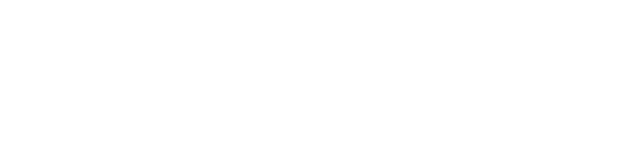
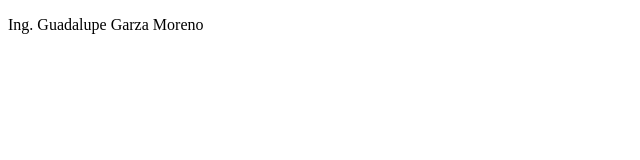
Before and after one commit to ggarzam88/taller, a plain HTML site: page participantes.html in a window 1280 px wide. Shown: the whole page, without its empty margins (0-640 px from the left). Drawn offline with Linux system fonts and the light colour scheme.

Commit message:
Agregamos participante

```diff
--- a/participantes.html
+++ b/participantes.html
@@ -7,6 +7,6 @@
   <title>Document</title>
 </head>
 <body>
-
+	<p>Ing. Guadalupe Garza Moreno</p>
 </body>
 </html>
```
